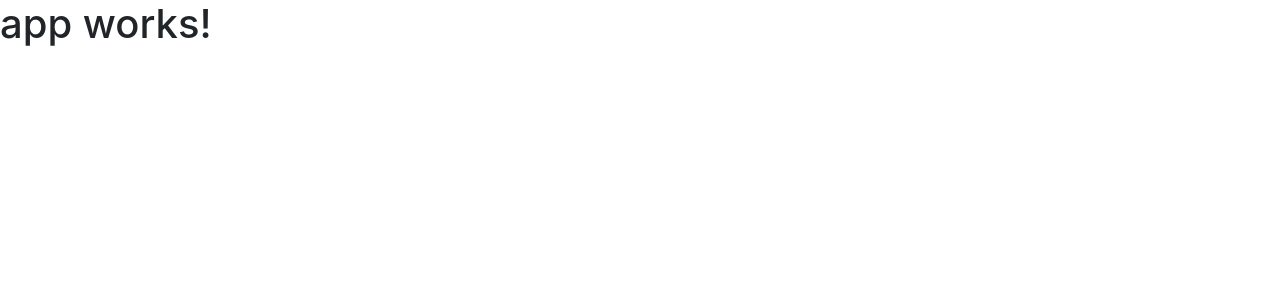
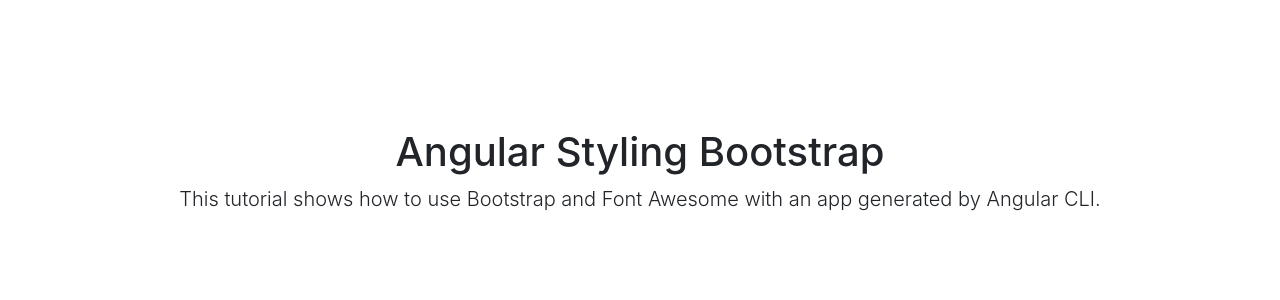
Before and after one commit to beeman/tutorial-angular-cli-styling-bootstrap, an Angular app: page / in a window 1280 px wide. Shown: the top 300 px of the page. Built offline with nearby package versions, Linux system fonts and the light colour scheme.

Commit message:
Implement bootstrap starter-template

```diff
--- a/src/app/app.component.html
+++ b/src/app/app.component.html
@@ -1,3 +1,6 @@
-<h1>
-  {{title}}
-</h1>
+<div class="container">
+  <div class="starter-template">
+    <h1>Angular Styling Bootstrap</h1>
+    <p class="lead">This tutorial shows how to use Bootstrap and Font Awesome with an app generated by Angular CLI.</p>
+  </div>
+</div>
--- a/src/styles.css
+++ b/src/styles.css
@@ -2,3 +2,11 @@
 
 @import "~bootstrap/dist/css/bootstrap.min.css";
 @import "~font-awesome/css/font-awesome.css";
+
+body {
+  padding-top: 5rem;
+}
+.starter-template {
+  padding: 3rem 1.5rem;
+  text-align: center;
+}
```
